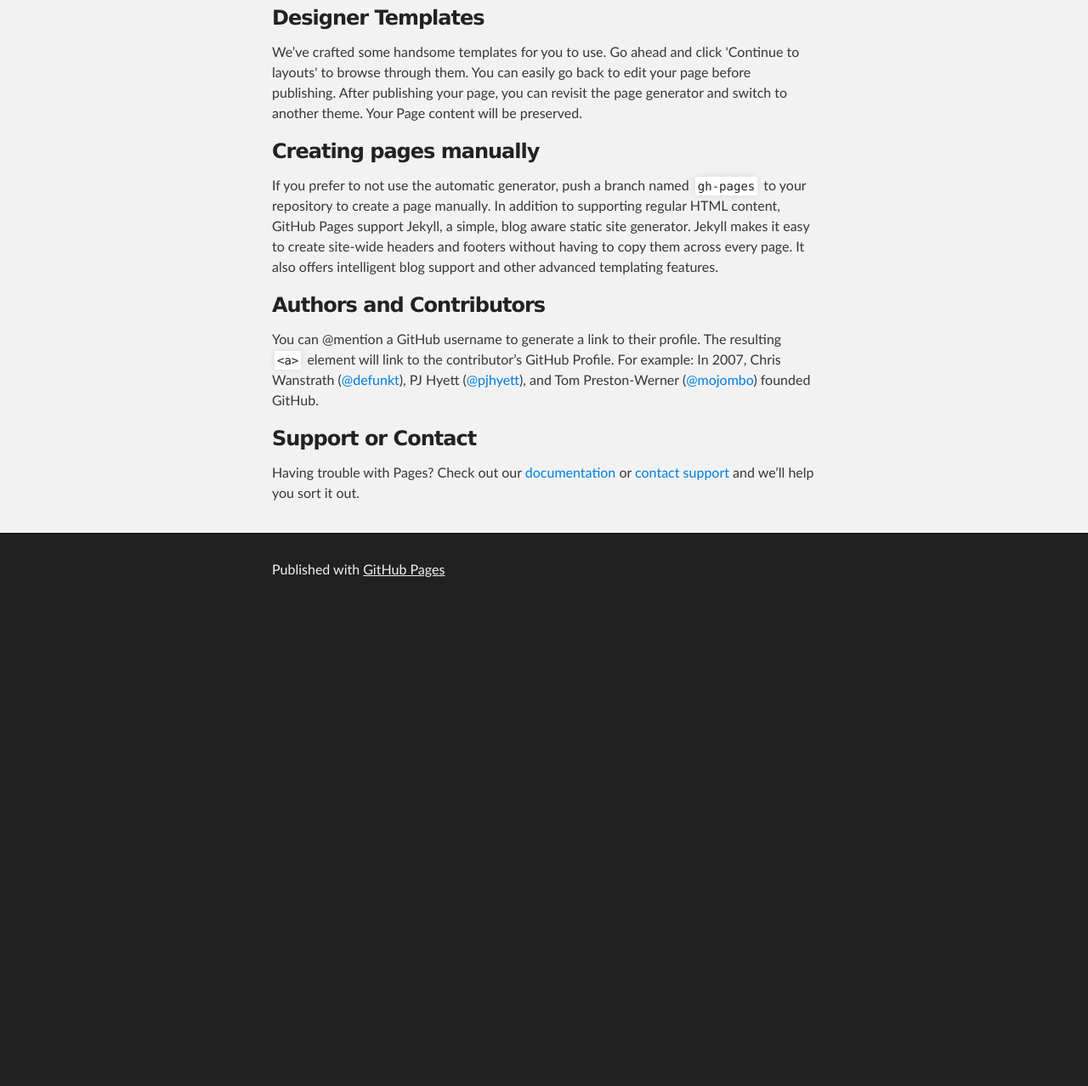
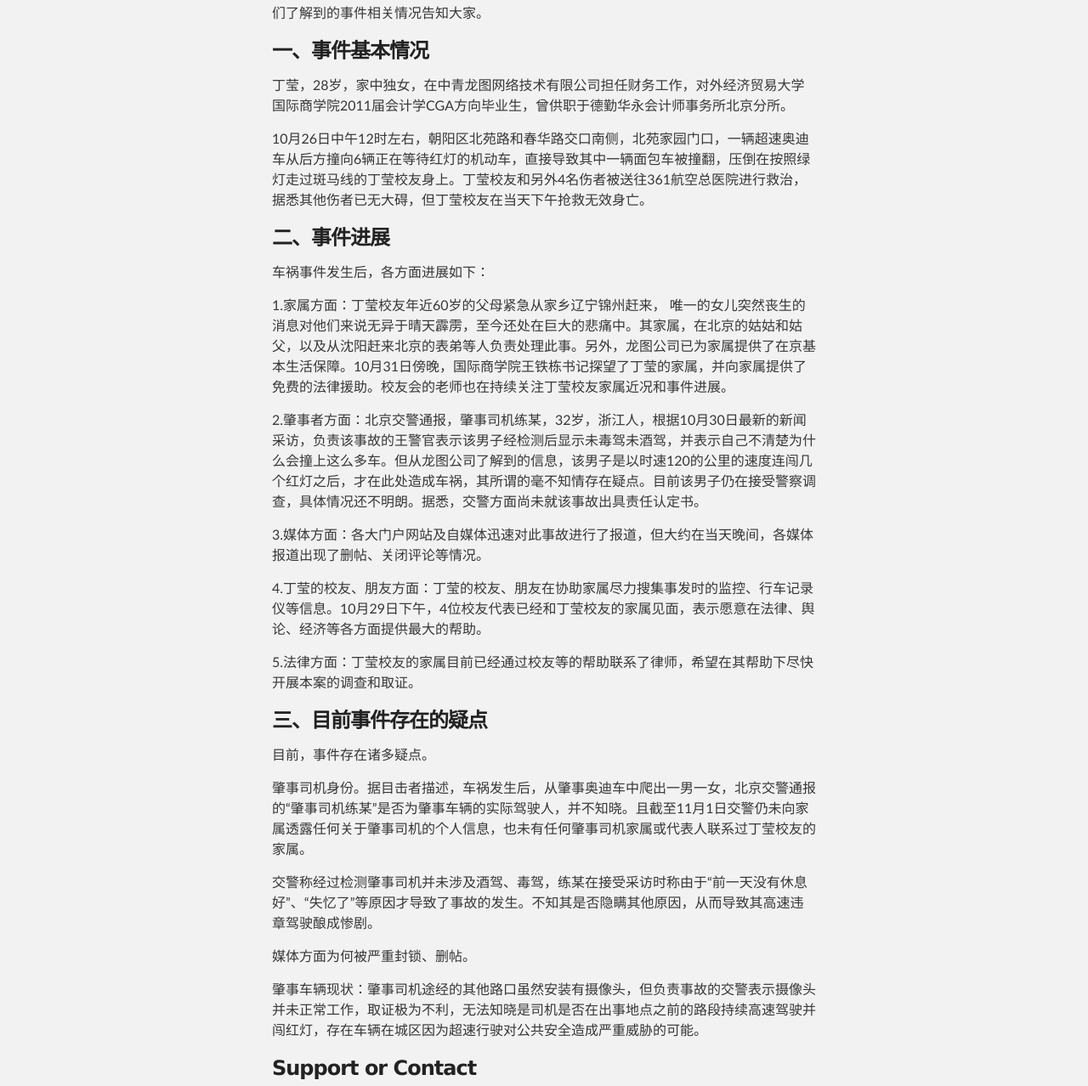
Before and after one commit to fightforourselve/fightforourselve1.github.io, a plain HTML site: page index.html in a window 1280 px wide. Shown: the part 591-1869 px from the top of the page at 85% size. Before the commit the page ends 1308 px from the top, so only its background shows below. Drawn offline with Linux system fonts and the light colour scheme.

Commit message:
Update index.html

```diff
--- a/index.html
+++ b/index.html
@@ -28,27 +28,41 @@
     <div id="main_content_wrap" class="outer">
       <section id="main_content" class="inner">
         <h3>
-<a id="welcome-to-github-pages" class="anchor" href="#welcome-to-github-pages" aria-hidden="true"><span aria-hidden="true" class="octicon octicon-link"></span></a>一、事件基本情况</h3>
-
+<a id="welcome-to-github-pages" class="anchor" href="#welcome-to-github-pages" aria-hidden="true"><span aria-hidden="true" class="octicon octicon-link"></span></a>尊敬的对外经济贸易大学校友及社会各界人士：</h3>
+<p>*本文在微博、微信、知乎上被不明原因删除，麻烦各位协助点赞及在其他渠道扩散。<p>
 <p>2016年10月26日，朝阳区北苑家园门口发生一起多车相撞事故，事故共造成一死四伤，我校2011届商学院校友丁莹在此次事故中不幸罹难。经商学院2011届校友代表授权，现发布丁莹校友车祸事故情况说明。</p>
 <p>对外经济贸易大学国际商学院2011届校友丁莹校友在2016年10月26日北京市朝阳区北苑路奥迪车超速导致7车相撞的车祸事故中无辜遇难。丁莹校友在校期间表现优异，人缘极好，她的意外离世牵动着社会各界人士的心。今天是丁莹校友的头七，我们怀着悲痛的心情将我们了解到的事件相关情况告知大家。<p>
 
 <h3>
-<a id="designer-templates" class="anchor" href="#designer-templates" aria-hidden="true"><span aria-hidden="true" class="octicon octicon-link"></span></a>Designer Templates</h3>
+<a id="designer-templates" class="anchor" href="#designer-templates" aria-hidden="true"><span aria-hidden="true" class="octicon octicon-link"></span></a>一、事件基本情况</h3>
 
-<p>We’ve crafted some handsome templates for you to use. Go ahead and click 'Continue to layouts' to browse through them. You can easily go back to edit your page before publishing. After publishing your page, you can revisit the page generator and switch to another theme. Your Page content will be preserved.</p>
+<p>丁莹，28岁，家中独女，在中青龙图网络技术有限公司担任财务工作，对外经济贸易大学国际商学院2011届会计学CGA方向毕业生，曾供职于德勤华永会计师事务所北京分所。<p>
+<p>10月26日中午12时左右，朝阳区北苑路和春华路交口南侧，北苑家园门口，一辆超速奥迪车从后方撞向6辆正在等待红灯的机动车，直接导致其中一辆面包车被撞翻，压倒在按照绿灯走过斑马线的丁莹校友身上。丁莹校友和另外4名伤者被送往361航空总医院进行救治，据悉其他伤者已无大碍，但丁莹校友在当天下午抢救无效身亡。<p>
 
 <h3>
-<a id="creating-pages-manually" class="anchor" href="#creating-pages-manually" aria-hidden="true"><span aria-hidden="true" class="octicon octicon-link"></span></a>Creating pages manually</h3>
+<a id="creating-pages-manually" class="anchor" href="#creating-pages-manually" aria-hidden="true"><span aria-hidden="true" class="octicon octicon-link"></span></a>二、事件进展</h3>
 
-<p>If you prefer to not use the automatic generator, push a branch named <code>gh-pages</code> to your repository to create a page manually. In addition to supporting regular HTML content, GitHub Pages support Jekyll, a simple, blog aware static site generator. Jekyll makes it easy to create site-wide headers and footers without having to copy them across every page. It also offers intelligent blog support and other advanced templating features.</p>
+<p>车祸事件发生后，各方面进展如下：<p>
+<p>1.家属方面：丁莹校友年近60岁的父母紧急从家乡辽宁锦州赶来， 唯一的女儿突然丧生的消息对他们来说无异于晴天霹雳，至今还处在巨大的悲痛中。其家属，在北京的姑姑和姑父，以及从沈阳赶来北京的表弟等人负责处理此事。另外，龙图公司已为家属提供了在京基本生活保障。10月31日傍晚，国际商学院王铁栋书记探望了丁莹的家属，并向家属提供了免费的法律援助。校友会的老师也在持续关注丁莹校友家属近况和事件进展。<p>
+<p>2.肇事者方面：北京交警通报，肇事司机练某，32岁，浙江人，根据10月30日最新的新闻采访，负责该事故的王警官表示该男子经检测后显示未毒驾未酒驾，并表示自己不清楚为什么会撞上这么多车。但从龙图公司了解到的信息，该男子是以时速120的公里的速度连闯几个红灯之后，才在此处造成车祸，其所谓的毫不知情存在疑点。目前该男子仍在接受警察调查，具体情况还不明朗。据悉，交警方面尚未就该事故出具责任认定书。<p>
+<p>3.媒体方面：各大门户网站及自媒体迅速对此事故进行了报道，但大约在当天晚间，各媒体报道出现了删帖、关闭评论等情况。<p>
+<p>4.丁莹的校友、朋友方面：丁莹的校友、朋友在协助家属尽力搜集事发时的监控、行车记录仪等信息。10月29日下午，4位校友代表已经和丁莹校友的家属见面，表示愿意在法律、舆论、经济等各方面提供最大的帮助。<p>
+<p>5.法律方面：丁莹校友的家属目前已经通过校友等的帮助联系了律师，希望在其帮助下尽快开展本案的调查和取证。<p>
+<h3>
+<a id="authors-and-contributors" class="anchor" href="#authors-and-contributors" aria-hidden="true"><span aria-hidden="true" class="octicon octicon-link"></span></a>三、目前事件存在的疑点</h3>
 
+<p>目前，事件存在诸多疑点。<p>
+<p>肇事司机身份。据目击者描述，车祸发生后，从肇事奥迪车中爬出一男一女，北京交警通报的“肇事司机练某”是否为肇事车辆的实际驾驶人，并不知晓。且截至11月1日交警仍未向家属透露任何关于肇事司机的个人信息，也未有任何肇事司机家属或代表人联系过丁莹校友的家属。<p>
+<p>交警称经过检测肇事司机并未涉及酒驾、毒驾，练某在接受采访时称由于“前一天没有休息好”、“失忆了”等原因才导致了事故的发生。不知其是否隐瞒其他原因，从而导致其高速违章驾驶酿成惨剧。<p>
+<p>媒体方面为何被严重封锁、删帖。<p>
+<p>肇事车辆现状：肇事司机途经的其他路口虽然安装有摄像头，但负责事故的交警表示摄像头并未正常工作，取证极为不利，无法知晓是司机是否在出事地点之前的路段持续高速驾驶并闯红灯，存在车辆在城区因为超速行驶对公共安全造成严重威胁的可能。<p>
 <h3>
-<a id="authors-and-contributors" class="anchor" href="#authors-and-contributors" aria-hidden="true"><span aria-hidden="true" class="octicon octicon-link"></span></a>Authors and Contributors</h3>
+<a id="support-or-contact" class="anchor" href="#support-or-contact" aria-hidden="true"><span aria-hidden="true" class="octicon octicon-link"></span></a>Support or Contact</h3>
 
-<p>You can @mention a GitHub username to generate a link to their profile. The resulting <code>&lt;a&gt;</code> element will link to the contributor’s GitHub Profile. For example: In 2007, Chris Wanstrath (<a href="https://github.com/defunkt" class="user-mention">@defunkt</a>), PJ Hyett (<a href="https://github.com/pjhyett" class="user-mention">@pjhyett</a>), and Tom Preston-Werner (<a href="https://github.com/mojombo" class="user-mention">@mojombo</a>) founded GitHub.</p>
+<p>Having trouble with Pages? Check out our <a href="https://help.github.com/pages">documentation</a> or <a href="https://github.com/contact">contact support</a> and we’ll help you sort it out.</p>
+<a id="support-or-contact" class="anchor" href="#support-or-contact" aria-hidden="true"><span aria-hidden="true" class="octicon octicon-link"></span></a>Support or Contact</h3>
 
-<h3>
+<p>Having trouble with Pages? Check out our <a href="https://help.github.com/pages">documentation</a> or <a href="https://github.com/contact">contact support</a> and we’ll help you sort it out.</p>
 <a id="support-or-contact" class="anchor" href="#support-or-contact" aria-hidden="true"><span aria-hidden="true" class="octicon octicon-link"></span></a>Support or Contact</h3>
 
 <p>Having trouble with Pages? Check out our <a href="https://help.github.com/pages">documentation</a> or <a href="https://github.com/contact">contact support</a> and we’ll help you sort it out.</p>
```
